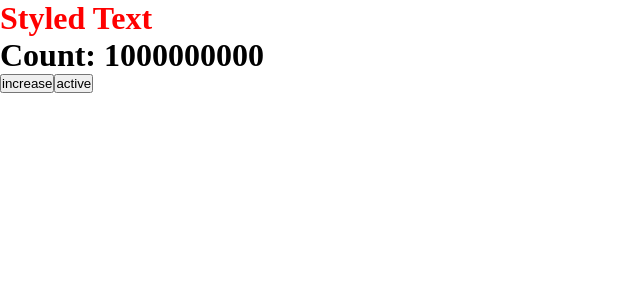
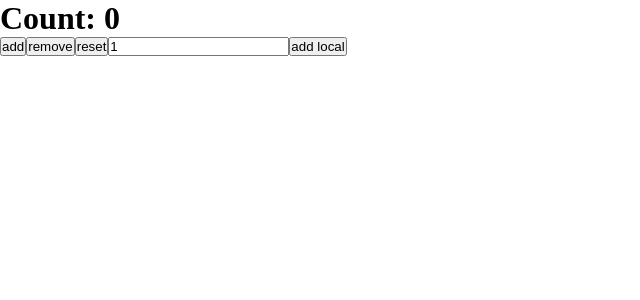
Before and after one commit to usmonovdev/for-students, a React (Create React App) app: page / in a window 1280 px wide. Shown: the top 300 px of the page, without its empty margins (0-640 px from the left). Built offline with nearby package versions, Linux system fonts and the light colour scheme.

Commit message:
#19 Redux

```diff
--- a/package.json
+++ b/package.json
@@ -7,6 +7,7 @@
     "@emotion/styled": "^11.11.0",
     "@mui/material": "^5.13.0",
     "@mui/system": "^5.12.3",
+    "@reduxjs/toolkit": "^1.9.5",
     "@testing-library/jest-dom": "^5.16.5",
     "@testing-library/react": "^13.4.0",
     "@testing-library/user-event": "^13.5.0",
@@ -18,6 +19,7 @@
     "react": "^18.2.0",
     "react-dom": "^18.2.0",
     "react-i18next": "^12.2.2",
+    "react-redux": "^8.0.5",
     "react-router-dom": "^6.11.1",
     "react-scripts": "5.0.1",
     "styled-components": "^6.0.0-rc.1",
--- a/src/App.js
+++ b/src/App.js
@@ -1,11 +1,21 @@
 import "./App.css"
-import MemoComponent from "./components/MemoComponent";
+import { useSelector, useDispatch } from "react-redux";
+import { addCounter, removeCounter, resetCounter, addLocalcounter } from "./count/CounterSlice";
+import { useState } from "react";
 
 function App() {
-
+  const state = useSelector(state => state)
+  const dispatch = useDispatch()
+  const [newCount, setNewCount] = useState("1")
+  console.log(newCount);
   return (
     <>
-      <MemoComponent />
+      <h1>Count: {state.reducer.value}</h1>
+      <button onClick={() => dispatch(addCounter())}>add</button>
+      <button onClick={() => dispatch(removeCounter())}>remove</button>
+      <button onClick={() => dispatch(resetCounter())}>reset</button>
+      <input type="text" value={newCount} onChange={(e) => setNewCount(e.target.value)} />
+      <button onClick={() => dispatch(addLocalcounter(Number(newCount) || 0))}>add local</button>
     </>
   );
 }
--- a/src/components/MemoComponent.jsx
+++ /dev/null
@@ -1,37 +0,0 @@
-import React, { useMemo, useState } from "react";
-
-const MemoComponent = () => {
-  const handleUpgrade = (number) => {
-    for (let index = 0; index < 1000000000; index++) {
-      number += 1;
-    }
-    return number;
-  };
-  const [count, setCount] = useState(0);
-  const [active, setActive] = useState(false);
-
-  const activeText = {
-    color: active ? "green" : "red",
-  };
-
-  const handleActive = () => {
-    setActive(!active);
-  };
-
-  const handleIncrease = () => {
-    setCount(count + 1);
-  };
-
-  const upgrade = useMemo(() => handleUpgrade(count), [count])
-
-  return (
-    <div>
-      <h1 style={activeText}>Styled Text</h1>
-      <h1>Count: {upgrade}</h1>
-      <button onClick={handleIncrease}>increase</button>
-      <button onClick={handleActive}>active</button>
-    </div>
-  );
-};
-
-export default MemoComponent;
--- /dev/null
+++ b/src/count/CounterSlice.js
@@ -0,0 +1,25 @@
+import { createSlice } from "@reduxjs/toolkit";
+
+export const CounterSLice = createSlice({
+    name: "count",
+    initialState: {
+        value: 0
+    },
+    reducers: {
+        addCounter: (state, action) => {
+            state.value += 1
+        },
+        removeCounter: (state, action) => {
+            state.value -= 1
+        },
+        resetCounter: (state, action) => {
+            state.value = 0
+        },
+        addLocalcounter: (state, action) => {
+            state.value += action.payload
+        }
+    }
+});
+
+export const { addCounter, removeCounter, resetCounter, addLocalcounter } = CounterSLice.actions
+export default CounterSLice.reducer
--- a/src/index.js
+++ b/src/index.js
@@ -1,10 +1,14 @@
 import React from 'react';
 import ReactDOM from 'react-dom/client';
 import App from './App';
+import { Provider } from 'react-redux';
+import store from './store';
 
 const root = ReactDOM.createRoot(document.getElementById('root'));
 root.render(
     <React.StrictMode>
-    <App />
+        <Provider store={store}>
+            <App />
+        </Provider>
     </React.StrictMode>
 );
--- /dev/null
+++ b/src/store/index.js
@@ -0,0 +1,6 @@
+import { configureStore } from "@reduxjs/toolkit";
+import { CounterSLice } from "../count/CounterSlice";
+
+export default configureStore({
+    reducer: CounterSLice
+});
```
Also changed, not shown: 1 other file (tests, documents, lock files or other folders).
